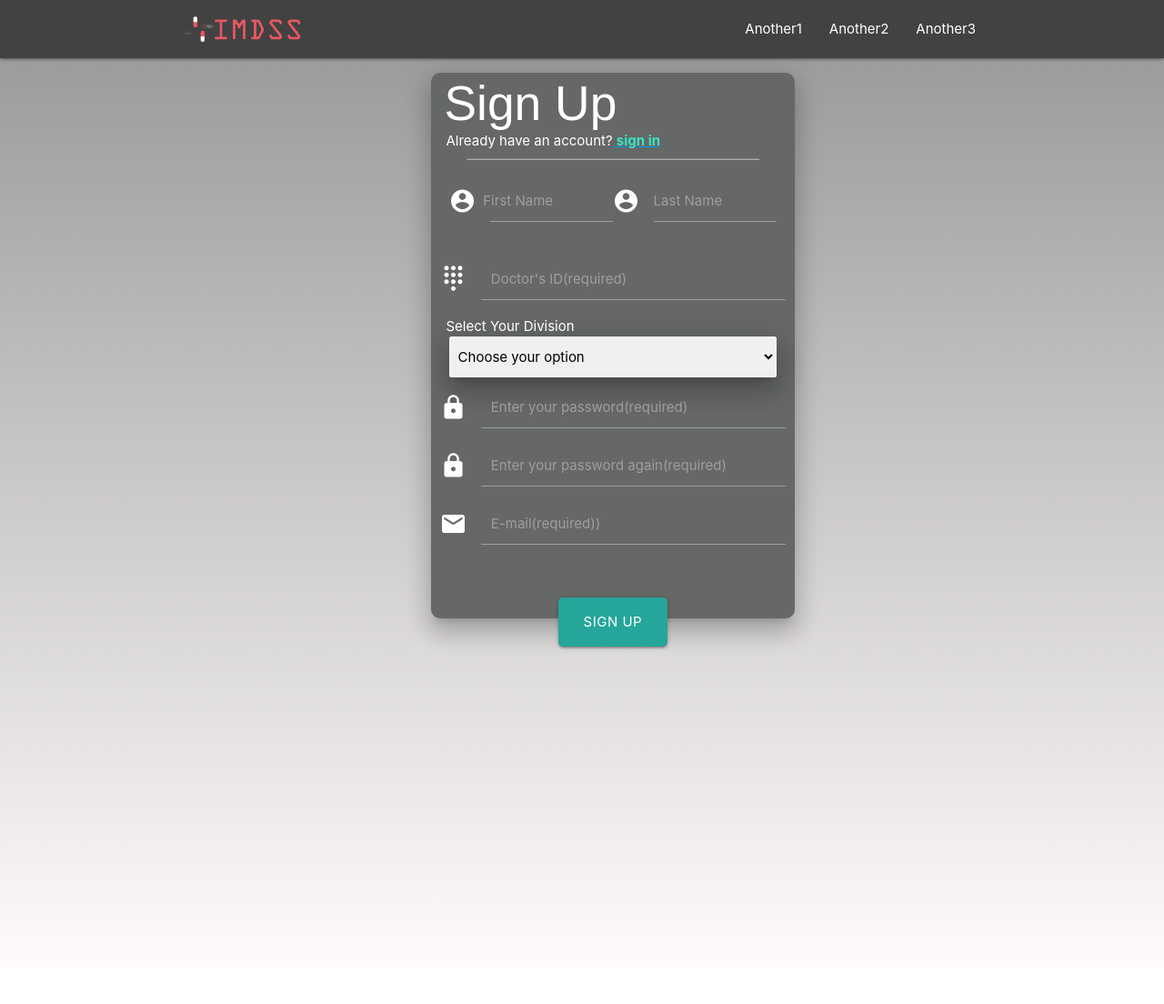
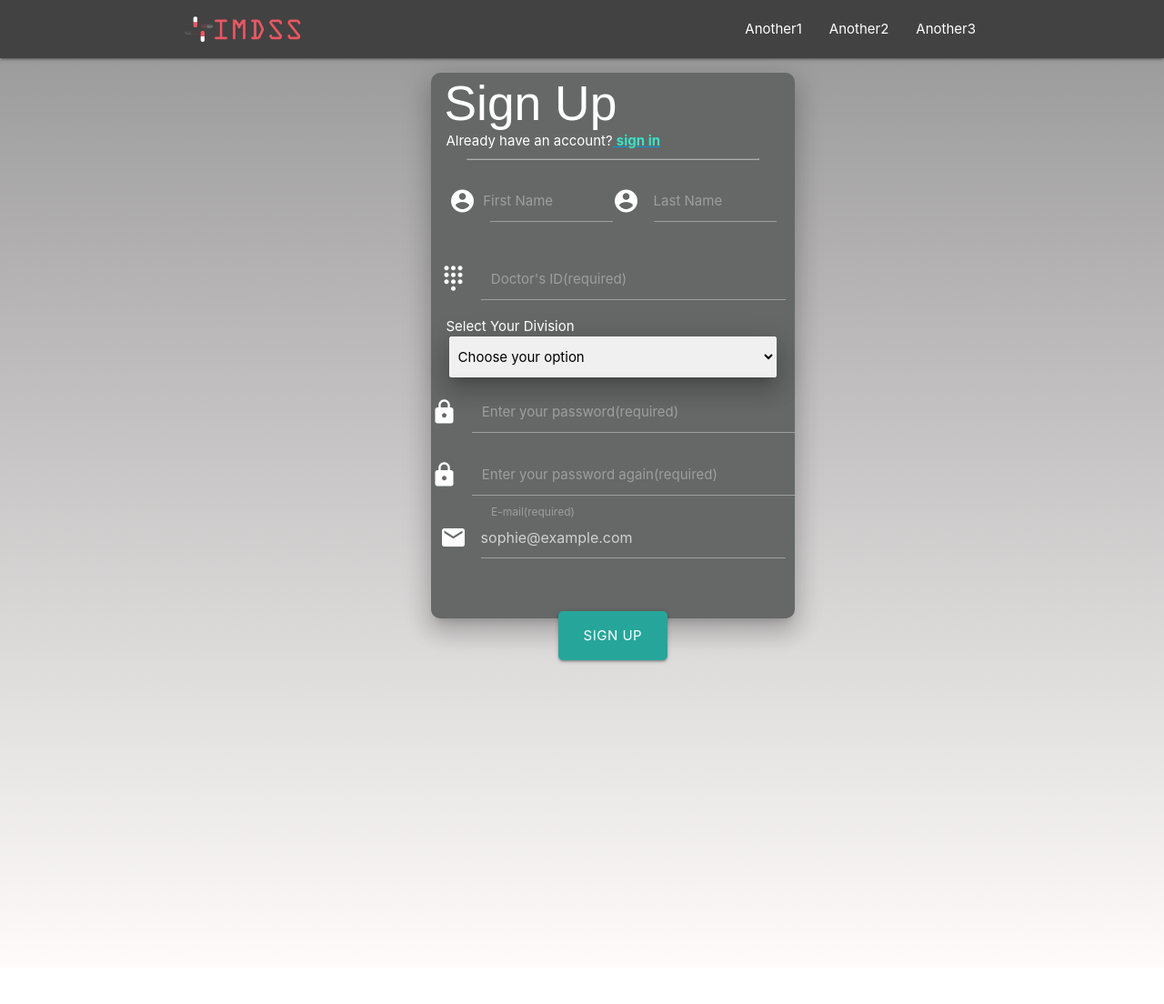
Before and after one commit to CCU-KLDP/IMDSS, a Django app: page /register/ in a window 1280 px wide. Shown: the top 1104 px of the page at 91% size. Run offline with Django 3.2, Linux system fonts and the light colour scheme; some libraries are stand-ins or nearby versions.

Commit message:
create register.js

```diff
--- a/IMDSS/static/css/register/register.css
+++ b/IMDSS/static/css/register/register.css
@@ -65,10 +65,16 @@
     margin-bottom: 0px;
 }
 
+.input{
+    color: white;
+}
+
+
 /* style all input elements with a required attribute */
 
 input:required {
     box-shadow: 4px 4px 20px rgba(200, 0, 0, 0.85);
+
 }
 
 /**
--- a/IMDSS/templates/register/register.html
+++ b/IMDSS/templates/register/register.html
@@ -4,6 +4,7 @@
 
 {% block ref %}
 <link rel="stylesheet" href="{% static 'css/register/register.css' %}">
+<!--<link rel="stylesheet" href=" https://stackpath.bootstrapcdn.com/font-awesome/4.7.0/css/font-awesome.min.css">-->
 {% endblock %}
 
 {% block content %}
@@ -75,22 +76,22 @@
                         <option value="3">腦神經科</option>
                     </select>
 
-                    <div class="input-field col s6" style="margin: 10px;">
+                    <div class="input-field col s6">
                         <i class="material-icons prefix">lock</i>
-                        <input id="icon_prefix" type="text" class="validate" required>
+                        <input id="icon_prefix" type="password" class="validate" required>
                         <label for="icon_prefix">Enter your password(required)</label>
                     </div>
-                    <div class="input-field col s6" style="margin: 10px;">
+                    <div class="input-field col s6">
                         <i class="material-icons prefix">lock</i>
-                        <input id="icon_prefix" type="text" class="validate" required>
+                        <input id="icon_prefix" type="password" class="validate" required>
                         <label for="icon_prefix">Enter your password again(required)</label>
                     </div>
 
 
                     <div class="input-field col s6" style="margin: 10px;">
                         <i class="material-icons prefix">email</i>
-                        <input id="icon_prefix" type="text" class="validate" required>
-                        <label for="icon_prefix">E-mail(required))</label>
+                        <input id="icon_prefix" type="email" class="validate" placeholder="sophie@example.com"required>
+                        <label for="icon_prefix">E-mail(required)</label>
                     </div>
                     <a class="waves-effect waves-light btn-large btn_signup">SIGN UP</a>
             </form>
```
Also changed, not shown: IMDSS/static/css/materialize.css, IMDSS/static/js/register/register.js (added).
